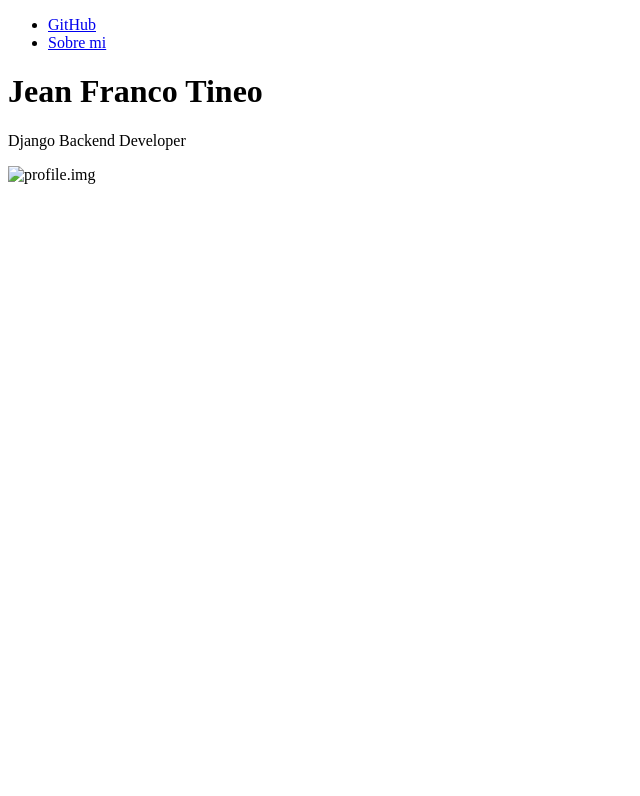
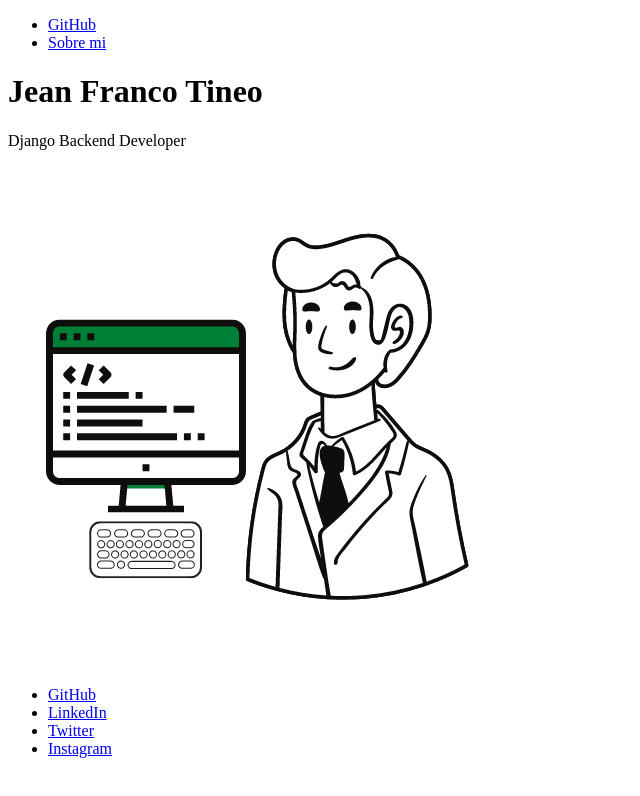
Before and after one commit to tineojf/dh-frontend-24-05-23, a plain HTML site: page index.html in a window 1280 px wide. Shown: the whole page, without its empty margins (0-640 px from the left). Drawn offline with Linux system fonts and the light colour scheme.

Commit message:
Finish structure html in index

```diff
--- a/index.html
+++ b/index.html
@@ -15,11 +15,32 @@
         </ul>
       </nav>
       <h1>Jean Franco Tineo</h1>
-      <p>Django Backend Developer</p>
+      <p>Django <span>Backend</span> Developer</p>
     </header>
 
     <main>
-      <div><img src="" alt="profile.img" /></div>
+      <div><img src="assets/img/Web.png" alt="profile.img" /></div>
     </main>
+
+    <footer>
+      <ul>
+        <li>
+          <a href="https://github.com/tineojf" target="_blank">GitHub</a>
+        </li>
+        <li>
+          <a href="https://www.linkedin.com/in/tineojf/" target="_blank"
+            >LinkedIn</a
+          >
+        </li>
+        <li>
+          <a href="https://twitter.com/tineojf/" target="_blank">Twitter</a>
+        </li>
+        <li>
+          <a href="https://www.instagram.com/tineojf/" target="_blank"
+            >Instagram</a
+          >
+        </li>
+      </ul>
+    </footer>
   </body>
 </html>
```
Also changed, not shown: assets/img/Web.png (added).
